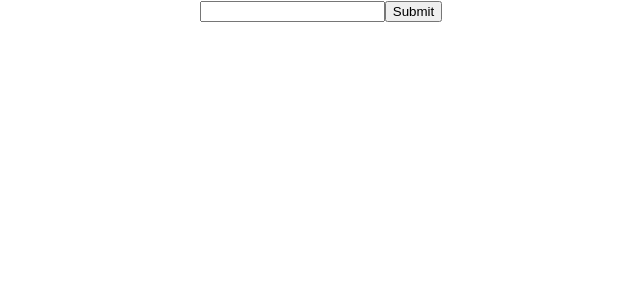
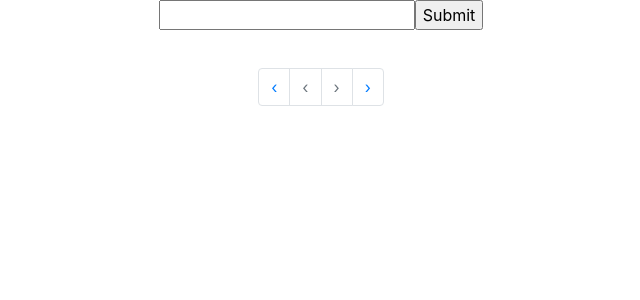
Before and after one commit to one92tb/movie-catalog, a React (Create React App) app: page / in a window 1280 px wide. Shown: the top 300 px of the page, without its empty margins (319-959 px from the left). Built offline with nearby package versions, Linux system fonts and the light colour scheme.

Commit message:
add Pagination

```diff
--- a/package.json
+++ b/package.json
@@ -12,6 +12,7 @@
     "@types/react-dom": "^17.0.3",
     "@u-wave/react-vimeo": "^0.9.4",
     "axios": "^0.21.1",
+    "bootstrap": "^4.6.0",
     "install": "^0.13.0",
     "npm": "^7.8.0",
     "prop-types": "^15.7.2",
@@ -19,6 +20,7 @@
     "react-dom": "^17.0.2",
     "react-scripts": "4.0.3",
     "react-youtube": "^7.13.1",
+    "reactstrap": "^8.9.0",
     "typescript": "^4.2.3",
     "web-vitals": "^1.1.1"
   },
--- a/src/App.js
+++ b/src/App.js
@@ -2,18 +2,25 @@ import React, { useState } from 'react';
 import './App.css';
 import Form from './components/Form/Form';
 import Movies from './components/Movies/Movies';
+import Nav from './components/Nav/Nav';
 
 const App = () => {
   const [localStorageData, setLocalStorageData] = useState([]);
+  const [currentPage, setCurrentPage] = useState('');
 
   const getlocalStorageData = (data) => {
     setLocalStorageData(data);
   };
 
+  const getCurrentPage = (index) => {
+    setCurrentPage(index);
+  };
+
   return (
     <div className="App">
       <Form getlocalStorageData={getlocalStorageData} />
-      <Movies localStorageData={localStorageData} />
+      <Movies localStorageData={localStorageData} currentPage={currentPage} />
+      <Nav localStorageData={localStorageData} getCurrentPage={getCurrentPage} />
     </div>
   );
 };
--- a/src/components/Movies/Movies.js
+++ b/src/components/Movies/Movies.js
@@ -2,9 +2,10 @@ import React, { useEffect, useState, useCallback } from 'react';
 import PropTypes from 'prop-types';
 import getApiClient from '../../api/api';
 import useLocalStorage from '../../localStorage/localStorage';
+import './style.css';
 
 const Movies = (props) => {
-  const { localStorageData } = props;
+  const { localStorageData, currentPage } = props;
   const [videosData, setVideosData] = useLocalStorage('videosData', []);
   const [data, setData] = useState([]);
 
@@ -45,7 +46,17 @@ const Movies = (props) => {
 
   return (
     <div>
-      {data.map((videoDetails) => <div key={videoDetails.date}>{videoDetails.date}</div>)}
+      <div>
+        {data.slice(
+          currentPage * 6,
+          (currentPage + 1) * 6,
+        )
+          .map((data) => (
+            <div className="data-slice" key={data.date}>
+              {data.title}
+            </div>
+          ))}
+      </div>
     </div>
   );
 };
@@ -54,9 +65,11 @@ export default Movies;
 
 Movies.defaultProps = {
   localStorageData: [],
+  currentPage: 0,
 };
 
 Movies.propTypes = {
   // eslint-disable-next-line react/forbid-prop-types
   localStorageData: PropTypes.array,
+  currentPage: PropTypes.number,
 };
--- /dev/null
+++ b/src/components/Movies/style.css
@@ -0,0 +1,12 @@
+  .pagination-wrapper {
+    overflow-x:auto;
+  }
+
+  .pagination {
+    justify-content: center;
+    margin:30px;
+  }
+
+  .data-slice {
+    margin-top: 15px;
+  }
--- /dev/null
+++ b/src/components/Nav/Nav.js
@@ -0,0 +1,83 @@
+import React, { useEffect, useState } from 'react';
+import { Pagination, PaginationItem, PaginationLink } from 'reactstrap';
+import PropTypes from 'prop-types';
+import useLocalStorage from '../../localStorage/localStorage';
+
+const Nav = (props) => {
+  const { localStorageData, getCurrentPage } = props;
+  const [videosData, setVideosData] = useLocalStorage('videosData', []);
+  const [currentPage, setCurrentPage] = useState(0);
+  const pagesCount = Math.ceil(videosData.length / 6);
+
+  useEffect(() => {
+    if (localStorageData.length > videosData.length) {
+      setVideosData(localStorageData);
+    }
+  }, [localStorageData, setVideosData, videosData.length]);
+
+  useEffect(() => {
+    getCurrentPage(currentPage);
+  }, [currentPage, getCurrentPage]);
+
+  const handleClick = (e, index) => {
+    e.preventDefault();
+    setCurrentPage(index);
+  };
+
+  return (
+    <div className="pagination-wrapper">
+      <Pagination aria-label="Page navigation example">
+        <PaginationItem>
+          <PaginationLink
+            onClick={(e) => handleClick(e, 0)}
+            previous
+            href="#"
+          />
+        </PaginationItem>
+        <PaginationItem disabled={currentPage <= 0}>
+          <PaginationLink
+            onClick={(e) => handleClick(e, currentPage - 1)}
+            previous
+            href="#"
+          />
+        </PaginationItem>
+        {
+          [...Array(pagesCount)].map((video, i) => (
+            <PaginationItem active={i === currentPage} key={videosData[i].date}>
+              <PaginationLink onClick={(e) => handleClick(e, i)} href="#">
+                {i + 1}
+              </PaginationLink>
+            </PaginationItem>
+          ))
+        }
+        <PaginationItem disabled={currentPage >= pagesCount - 1}>
+          <PaginationLink
+            onClick={(e) => handleClick(e, currentPage + 1)}
+            next
+            href="#"
+          />
+        </PaginationItem>
+        <PaginationItem>
+          <PaginationLink
+            onClick={(e) => handleClick(e, pagesCount - 1)}
+            next
+            href="#"
+          />
+        </PaginationItem>
+      </Pagination>
+    </div>
+  );
+};
+
+export default Nav;
+
+Nav.defaultProps = {
+  localStorageData: [],
+  getCurrentPage: () => 0,
+};
+
+Nav.propTypes = {
+  // eslint-disable-next-line react/forbid-prop-types
+  localStorageData: PropTypes.array,
+  getCurrentPage: PropTypes.func,
+};
--- a/src/index.js
+++ b/src/index.js
@@ -3,6 +3,7 @@ import ReactDOM from 'react-dom';
 import reportWebVitals from './reportWebVitals';
 import './index.css';
 import App from './App';
+import 'bootstrap/dist/css/bootstrap.min.css';
 
 ReactDOM.render(
   <React.StrictMode>
```
Also changed, not shown: src/components/Movies/test.js (added, +88 -0 lines), 1 other file (tests, documents, lock files or other folders).
